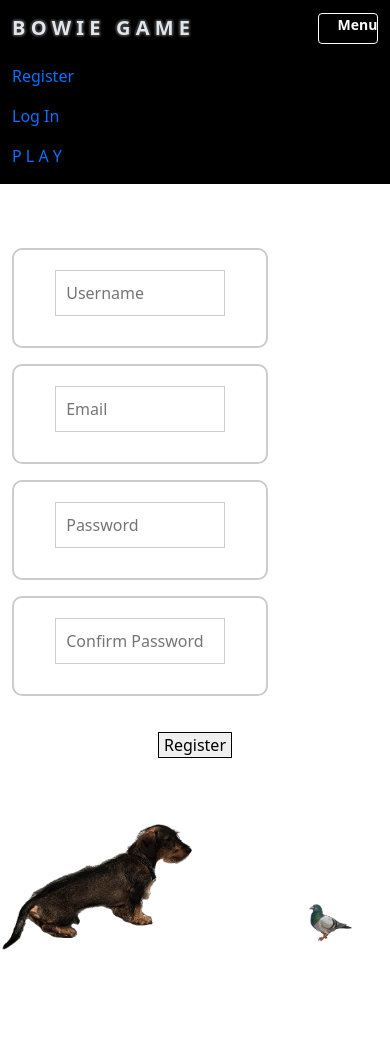
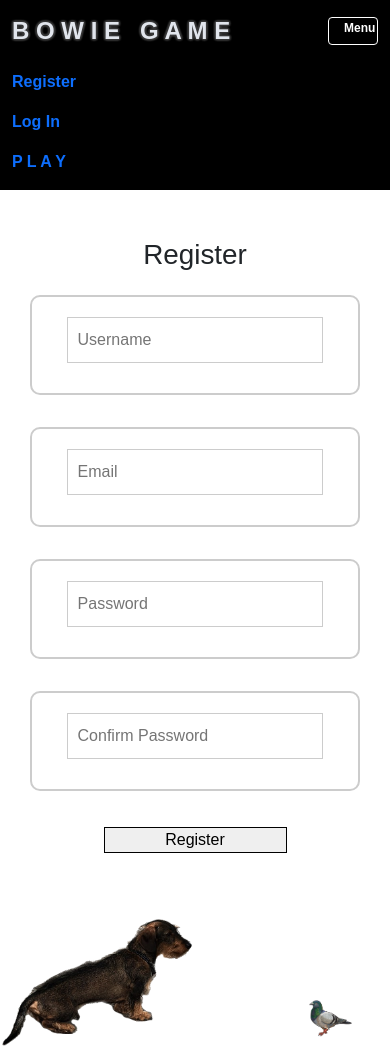
Before and after one commit to sanchezle/Bowie_game1, a Flask app: page /register in a window 390 px wide, after a click on "Menu". Before the commit the page ends 950 px from the top, so only its background shows below. Run offline with Flask 3, Linux system fonts and the light colour scheme; some libraries are stand-ins or nearby versions.

Commit message:
html and jinjax with h1 and mettags improvement, and new style.css

```diff
--- a/static/styles.css
+++ b/static/styles.css
@@ -1,35 +1,92 @@
-/* Size for brand */
+/* General Styles */
+* {
+    box-sizing: border-box;
+    padding: 0;
+    margin: 0;
+    border: 0;
+}
+
+body {
+    font-family: Arial, sans-serif;
+}
+
+div {
+    display: block;
+}
+
+/* Navbar Styles */
 nav .navbar-brand {
     background-color: black;
     white-space: pre;
-    font-size: 1.5r;
+    font-size: 1.5rem;
     color: white;
     font-weight: bold;
 }
 
 nav.navbar {
     height: 10%;
-    background-color:black; /* Change the 0.5 value to adjust the opacity */
+    background-color: black;
 }
 
+.navbar-toggler {
+    color: white;
+    border: 1px solid white;
+    background-color: black;
+    font-size: 14px;
+    font-weight: bold;
+    width: 60px;
+}
+
+.navbar-toggler-icon {
+    color: white;
+}
+
+/* 3D effect and color for span within the navbar-brand */
+nav .navbar-brand span {
+    text-shadow: 1px 1px 2px #333, -1px -1px 2px #333, 1px -1px 2px #333, -1px 1px 2px #333, 0px 0px 3px #fff;
+    color: #e1e5ec;
+}
+
+.navbar-nav {
+    color: white;
+    font-weight: bold;
+}
+
+/* Form Styles */
 .r_form {
     margin-bottom: 1rem !important;
     margin-top: 1rem !important;
-
+    display: inline-block;
+    border-radius: 10px;
+    border: 2px solid #ccc;
+    padding: 20px;
+    width: 70%;
 }
 
-* {
-
-    box-sizing: border-box;
-    border:0;
-    padding:0;
+input[type="text"], input[type="password"], input[type="email"] {
+    border: 1px solid #ccc;
+    padding: 10px;
+    margin-bottom: 10px;
+    width: 80%;
 }
 
-div {
-    display: block;
+#selection {
+    border: 1px solid #ccc;
+    padding: 10px;
+    margin-bottom: 10px;
+    width: 80%;
 }
 
-/* Styles for the table */
+#registerb {
+    margin-top: 20px;
+    display: inline-block;
+    width: 20%;
+    margin-left: 10%;
+    margin-right: 10%;
+    border: solid 1px black;
+}
+
+/* Table Styles */
 table {
     border-collapse: collapse;
     margin: 0 auto;
@@ -56,53 +113,27 @@ tr:hover {
     background-color: #ddd;
 }
 
-
+/* Image Styles */
 .dog-image {
     position: static;
     bottom: 100px;
     left: 0;
-    z-index: -1; /* To ensure the image is displayed below other elements */
-    width: auto; /* Add this line */
-    height: auto; /* Add this line */
-    max-width: 50%; /* Add this line */
-    max-height: 100%; /* Add this line */
+    z-index: -1;
+    width: auto;
+    height: auto;
+    max-width: 50%;
+    max-height: 100%;
 }
 
 .ball-image {
     position: relative;
     bottom: -37px;
     right: -110px;
-    width: 11%; /* Reduce the size to a quarter */
-    z-index: -1; /* To ensure the image is displayed below other elements */
+    width: 11%;
+    z-index: -1;
 }
 
-
-/* 3D effect and color for span within the navbar-brand */
-nav .navbar-brand span {
-    text-shadow: 1px 1px 2px #333, -1px -1px 2px #333, 1px -1px 2px #333, -1px 1px 2px #333, 0px 0px 3px #fff;
-    color: #e1e5ec;
-}
-
-.pictures-container {
-    position: relative;
-
-}
-
-.navar-nav {
-    color: white;
-    font-weight: bold;
-}
-
-.navbar-toggler {
-    color: white;
-    border : 1px solid white;
-    background-color: black;
-    font-size: 14px;
-    font-weight: bold;
-    width: 60px;
-}
-
-
+/* Button Styles */
 #play-button2 {
     text-align: center;
     justify-content: center;
@@ -110,29 +141,21 @@ nav .navbar-brand span {
     padding: 0;
     margin: 0;
     min-width: 150px;
-    box-sizing: border-box;
     background-color: #000;
     color: white;
-    /* Make the button wider a 0.20 wider */
     width: 20%;
-    /* distance within the nav.bar 40 px*/
     margin-bottom: 30px;
-     /* Make the button wider and taller */
     text-align: center;
     text-decoration: none;
     display: inline-block;
-    font-size: 24px; /* Increase the font size for larger button */
+    font-size: 24px;
     transition-duration: 0.4s;
     cursor: pointer;
-    box-shadow: 5px 5px 10px rgba(0, 0, 0, 0.3); /* 3D effect */
-    margin-top: 10px; /* Separate button from the index items */
-    /* add a frame like border of white 1px and 1px of distance between actual border */
+    box-shadow: 5px 5px 10px rgba(0, 0, 0, 0.3);
+    margin-top: 10px;
     border: 1px solid white;
     border-radius: 5px;
     font-weight: bold;
-    /* aligns text to center*/
-    text-align: center;
-
 }
 
 #play-button2:hover {
@@ -146,49 +169,50 @@ nav .navbar-brand span {
     transform: translateY(4px);
 }
 
+/* Index Page Styles */
 .index.items h1 {
-    color: #000; /* Black text */
-    text-shadow: 1px 1px #999, 2px 2px #999, 3px 3px #999; /* 3D effect with lighter shadows */
+    color: #000;
+    text-shadow: 1px 1px #999, 2px 2px #999, 3px 3px #999;
 }
 
-  #records-link{
+#index.items h2 {
+    color: #000;
+    text-shadow: 1px 1px #999;
+}
+
+#records-link {
     margin-top: 20px;
     display: inline-block;
 }
-  #cambiar{
+
+#cambiar {
     margin-top: 20px;
     display: inline-block;
-
-  }
-  input[type="text"], input[type="password"], input[type="email"] {
-    border: 1px solid #ccc;
-    padding: 10px;
-    margin-bottom: 10px;
-    width: 80%;
 }
 
-#selection {
-    border: 1px solid #ccc;
-    padding: 10px;
-    margin-bottom: 10px;
-    width: 80%;
+/* Responsive Styles */
+@media (max-width: 768px) {
+    .navbar-toggler {
+        font-size: 12px;
+        width: 50px;
     }
+
+    #play-button2 {
+        width: 50%;
+        font-size: 18px;
+    }
+
     .r_form {
-    display: inline-block;
-    border-radius: 10px;
-    border: 2px solid #ccc;
-    padding: 20px;
-    margin-bottom: 20px;
-    width: 70%;
-    display:block;
-    right:0;
-    align-self: center;
+        width: 90%;
     }
-#registerb{
-    margin-top: 20px;
-    display: inline-block;
-    width: 20%;
-    margin-left: 10%;
-    margin-right: 10%;
-    border: solid 1px black;
+
+    input[type="text"], input[type="password"], input[type="email"], #selection {
+        width: 90%;
     }
+
+    #registerb {
+        width: 50%;
+        margin-left: 0;
+        margin-right: 0;
+    }
+}
--- a/templates/layout.html
+++ b/templates/layout.html
@@ -2,15 +2,17 @@
 <html lang="en">
 
 <head>
-        <link crossorigin="anonymous" href="https://cdn.jsdelivr.net/npm/bootstrap@5.1.3/dist/css/bootstrap.min.css" integrity="sha384-1BmE4kWBq78iYhFldvKuhfTAU6auU8tT94WrHftjDbrCEXSU1oBoqyl2QvZ6jIW3" rel="stylesheet">
-        <script crossorigin="anonymous" src="https://cdn.jsdelivr.net/npm/bootstrap@5.1.3/dist/js/bootstrap.bundle.min.js" integrity="sha384-ka7Sk0Gln4gmtz2MlQnikT1wXgYsOg+OMhuP+IlRH9sENBO0LRn5q+8nbTov4+1p"></script>
-
     <meta charset="UTF-8">
     <meta name="viewport" content="width=device-width, initial-scale=1.0">
-        <meta name="description" content="{% block description %}Enjoy the best game of a Teckel bursting bubbles in Barcelona Cituadella Park.{% endblock %}">
+    <meta name="description" content="{% block description %}Enjoy the best game of a Teckel bursting bubbles in Barcelona Ciutadella Park.{% endblock %}">
+    <meta name="keywords" content="Bowie, game, Teckel, Barcelona, Ciutadella Park, dog game, bubble burst game, fun game">
+    <meta name="author" content="Your Name">
     <title>{% block title %}Bowie Game - A Game of a Teckel Dog{% endblock %}</title>
     <link rel="icon" type="image/x-icon" href="{{ url_for('static', filename='favicon.ico') }}">
+    <link crossorigin="anonymous" href="https://cdn.jsdelivr.net/npm/bootstrap@5.1.3/dist/css/bootstrap.min.css" integrity="sha384-1BmE4kWBq78iYhFldvKuhfTAU6auU8tT94WrHftjDbrCEXSU1oBoqyl2QvZ6jIW3" rel="stylesheet">
     <link href="static/styles.css" rel="stylesheet">
+    <script crossorigin="anonymous" src="https://cdn.jsdelivr.net/npm/bootstrap@5.1.3/dist/js/bootstrap.bundle.min.js" integrity="sha384-ka7Sk0Gln4gmtz2MlQnikT1wXgYsOg+OMhuP+IlRH9sENBO0LRn5q+8nbTov4+1p"></script>
+    {% block extra_css %}{% endblock %}
     <script>
         function togglePasswordVisibility() {
             var passwordInput = document.getElementById('password');
@@ -21,7 +23,6 @@
             }
         }
     </script>
-        {% block extra_css %}{% endblock %}
 </head>
 
 <body>
@@ -34,12 +35,10 @@
             <div class="collapse navbar-collapse" id="navbar">
                 {% if session["user_id"] %}
                     <ul class="navbar-nav me-auto mt-2">
-
                         <li class="nav-item"><a class="nav-link" href="/records">Records</a></li>
                         <li class="nav-item"><a class="nav-link" href="/instructions">Instructions</a></li>
-                                <li class="nav-item"><a class="nav-link" href="/Store">Store</a></li>
+                        <li class="nav-item"><a class="nav-link" href="/store">Store</a></li>
                         <li class="nav-item"><a class="nav-link" href="/game" id="play-button">P L A Y</a></li>
-
                     </ul>
                     <ul class="navbar-nav ms-auto mt-2">
                         <li class="nav-item"><a class="nav-link" href="/logout">Log Out</a></li>
@@ -62,7 +61,6 @@
         <img src="static/pictures/dog.png" class="dog-image" alt="Dog">
         <img src="static/pictures/ball.png" class="ball-image" alt="Ball">
     </div>
-
 </body>
 
 </html>
--- a/templates/password_reset_request.html
+++ b/templates/password_reset_request.html
@@ -1,7 +1,10 @@
 {% extends "layout.html" %}
+{% block title %}
+    Password Reset Request
+{% endblock %}
 
 {% block main %}
-    <!-- Display flash messages -->
+<h1>Request Password Reset</h1>
 {% with messages = get_flashed_messages() %}
   {% if messages %}
     <div class="alert alert-info">
@@ -11,7 +14,6 @@
     </div>
   {% endif %}
 {% endwith %}
-
 <form action="/password_reset_request" method="post">
     <div class="mb-3">
         <input autocomplete="off" class="form-control mx-auto w-auto" id="email" name="email" placeholder="Email" type="email" required>
--- a/templates/register.html
+++ b/templates/register.html
@@ -4,6 +4,7 @@
 {% endblock %}
 
 {% block main %}
+<h1>Register</h1>
 <form action="/register" method="post">
     <div class="r_form">
         <input type="text" id="username" name="username" placeholder="Username" required>
@@ -17,13 +18,9 @@
     <div class="r_form">
         <input type="password" name="confirmation" placeholder="Confirm Password" required>
     </div>
-
     <button type="submit" id="registerb">Register</button>
 </form>
 <div action="/register" method="get">
-        <p>
-            {{problem}}
-        </p>
+    <p>{{problem}}</p>
 </div>
-
 {% endblock %}
--- a/templates/reset_password.html
+++ b/templates/reset_password.html
@@ -4,6 +4,7 @@
 {% endblock %}
 
 {% block main %}
+<h1>Reset Password</h1>
 <form action="{{ url_for('reset_password', token=token) }}" method="post">
     <div class="mb-3">
         <input class="form-control mx-auto w-auto" id="new_password" name="new_password" placeholder="New Password" type="password" required>
--- a/user_tokens.txt
+++ /dev/null
@@ -1,3 +0,0 @@
-Master1: 837834
-Master2: 682369
-luistrading: 841735
```
Also changed, not shown: templates/email_verified.html (+5 -5 lines), templates/index.html (+9 -13 lines), templates/instructions.html (+10 -15 lines), templates/login.html (+4 -3 lines), templates/records.html (+5 -8 lines), templates/recover_user.html (+3 -5 lines), templates/success.html (+4 -5 lines), templates/to_fix.md (deleted, +0 -8 lines), 1 other file. Lines whose indentation alone changed are shown as unchanged.
